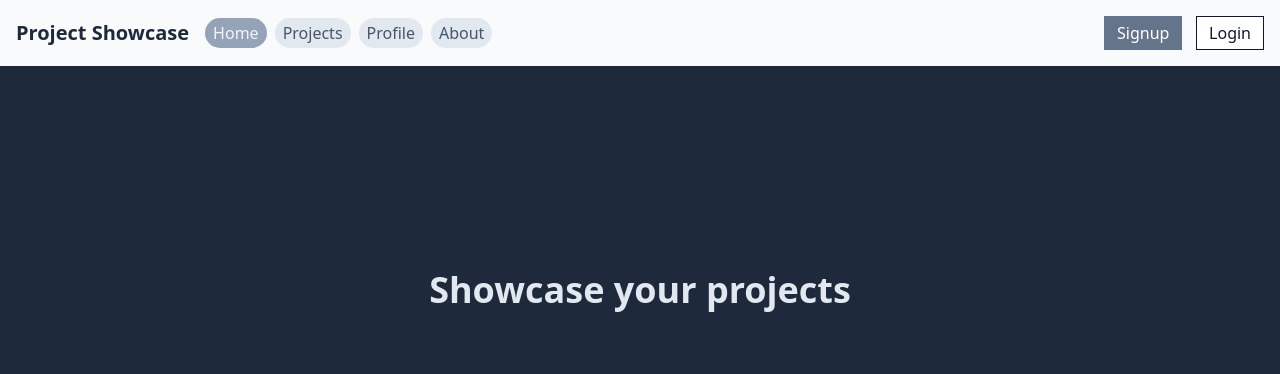
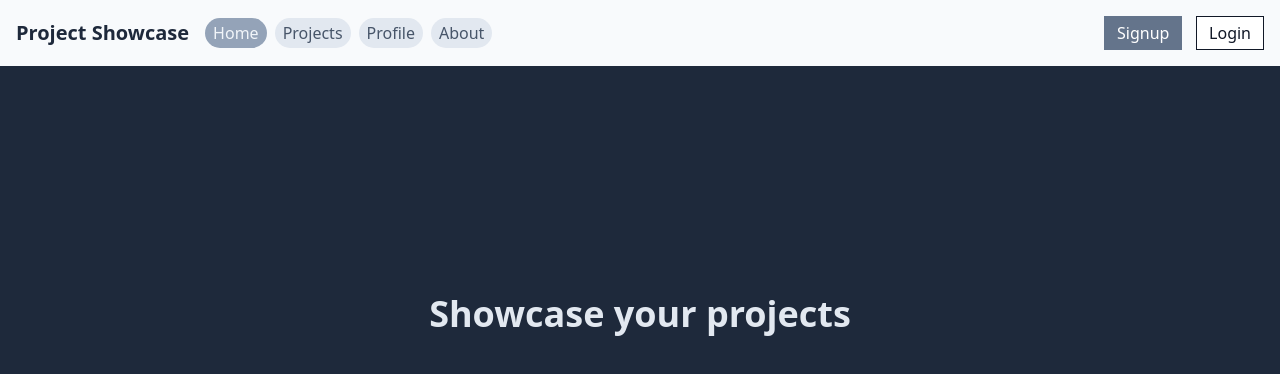
Before and after one commit to DakotaLMartinez/project-showcase, a React (Vite) app: page / in a window 1280 px wide. Shown: the top 374 px of the page. Built offline with nearby package versions, Linux system fonts and the light colour scheme.

Commit message:
add top margin to App

```diff
--- a/src/App.jsx
+++ b/src/App.jsx
@@ -34,7 +34,7 @@ function App() {
         }}
       />
 
-      <section className="max-w-6xl mx-auto py-4 sm:py-8">
+      <section className="max-w-6xl mx-auto py-4 sm:py-8 mt-6">
         <Routes>
           <Route path="/" element={<HomePage />} />
           <Route path="/projects/*" element={<ProjectsPage />} />
```
